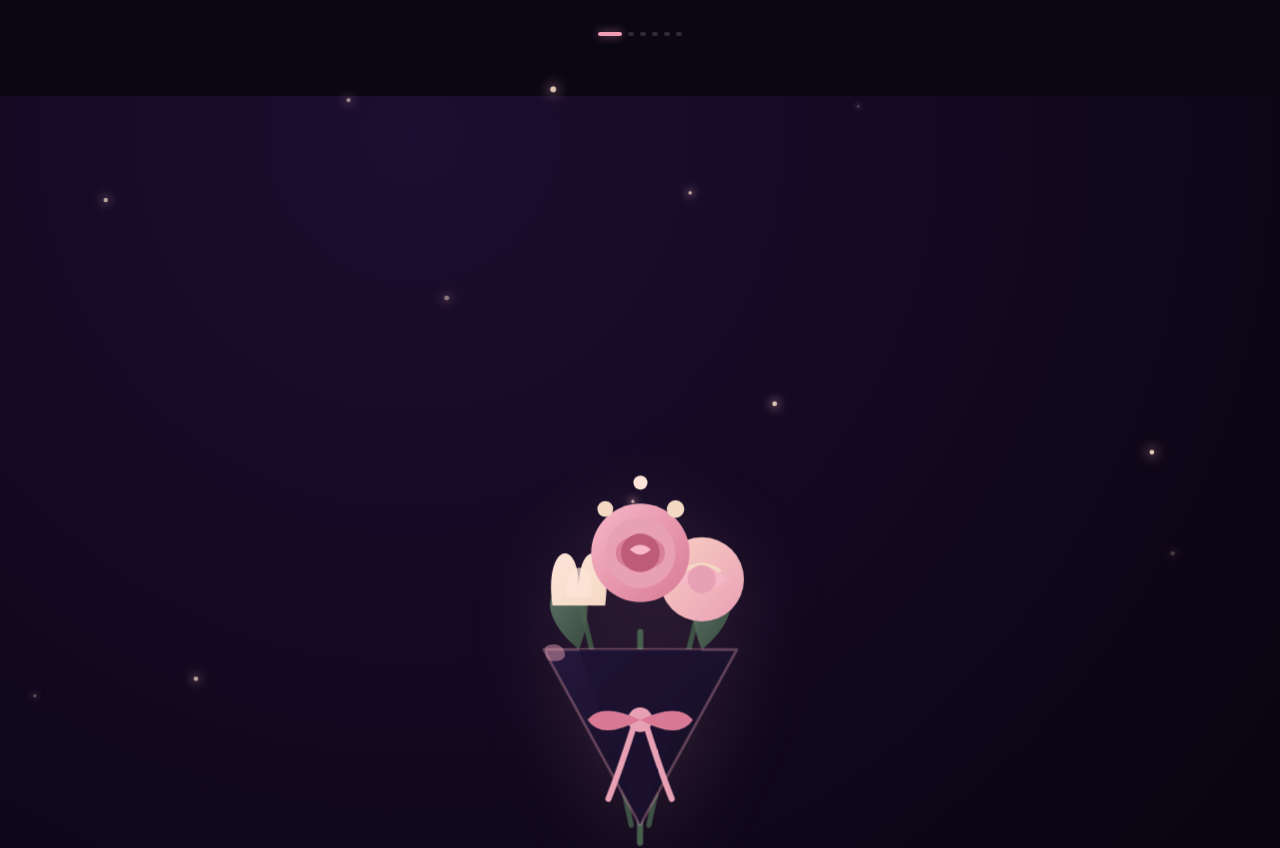
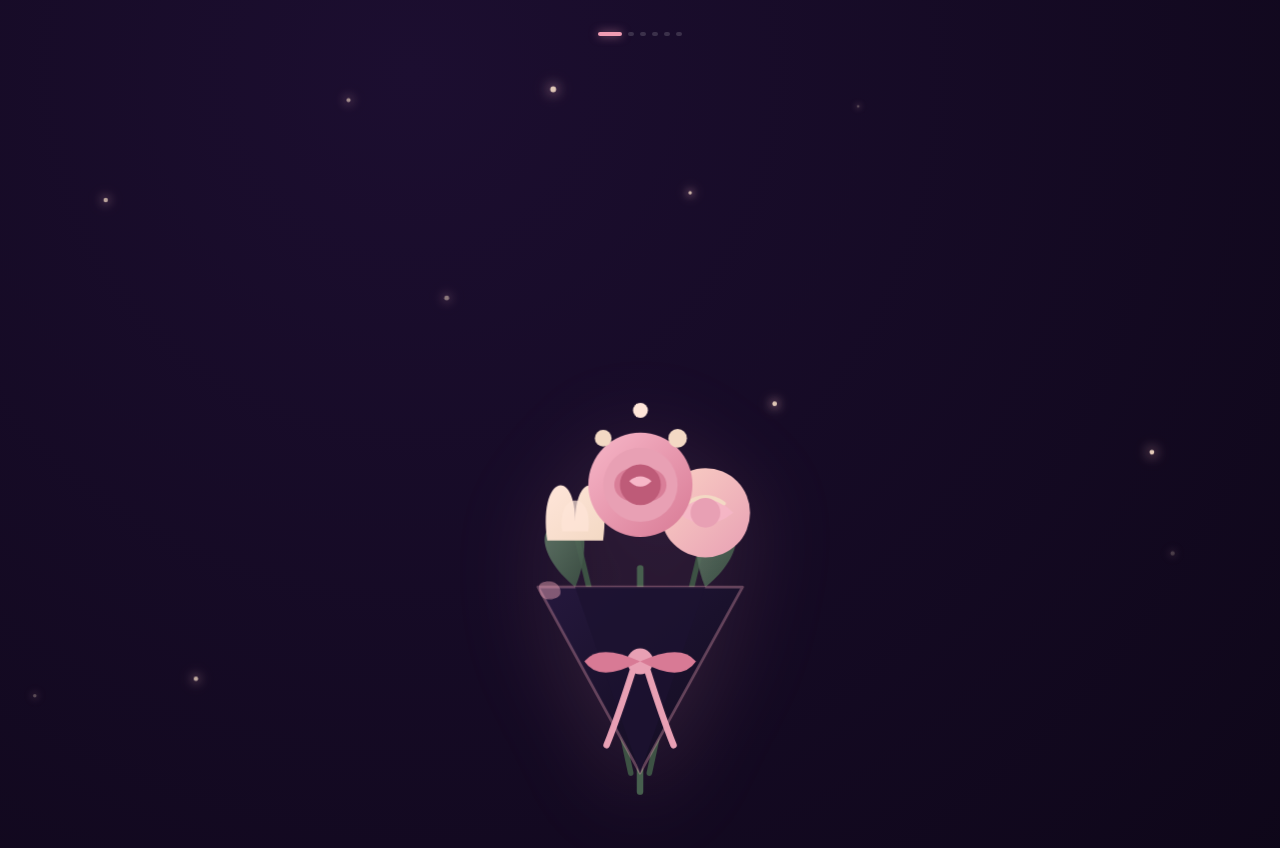
Before and after one commit to Affzy/for-anin, a Next.js app: page / in a window 1280 px wide. Shown: the top 848 px of the page. Built offline with nearby package versions, Linux system fonts and the light colour scheme; a web font is replaced by a local one.

Commit message:
fix: switch to CSS zoom (not transform:scale) to prevent content clipping on desktop

```diff
--- a/app/globals.css
+++ b/app/globals.css
@@ -195,24 +195,22 @@ body {
   }
 }
 
-/* ── Desktop: add extra vertical padding so scaled card doesn't clip ─ */
+/* ── Desktop: zoom the mobile card up so it fills the screen ───── */
+/* CSS zoom (unlike transform:scale) affects real layout so no clipping */
 @media (min-width: 768px) {
-  body {
-    padding-top: 2rem;
-    padding-bottom: 8rem;
+  .journey-card {
+    zoom: 1.25;
   }
 }
 
 @media (min-width: 1024px) {
-  body {
-    padding-top: 4rem;
-    padding-bottom: 14rem;
+  .journey-card {
+    zoom: 1.5;
   }
 }
 
 @media (min-width: 1280px) {
-  body {
-    padding-top: 6rem;
-    padding-bottom: 20rem;
+  .journey-card {
+    zoom: 1.8;
   }
 }
--- a/components/JourneyApp.tsx
+++ b/components/JourneyApp.tsx
@@ -1,6 +1,6 @@
 "use client";
 
-import { useState, useRef, useEffect } from "react";
+import { useState, useRef } from "react";
 import { motion, AnimatePresence, type Variants } from "framer-motion";
 import { config } from "@/src/config/content";
 import FirefliesBackground from "./shared/FirefliesBackground";
@@ -15,40 +15,7 @@ export default function JourneyApp() {
   const [currentPage, setCurrentPage] = useState(1);
   const totalPages = 6;
 
-  // ── DESKTOP SCALING: scale up the mobile-first card on desktop ──
-  const [containerStyle, setContainerStyle] = useState<React.CSSProperties>({});
-
-  useEffect(() => {
-    const updateScale = () => {
-      const w = window.innerWidth;
-      if (w >= 1280) {
-        // Large desktop: 1280px+ → scale 1.7
-        setContainerStyle({
-          transform: "scale(1.7)",
-          transformOrigin: "top center",
-        });
-      } else if (w >= 1024) {
-        // Desktop: 1024–1279px → scale 1.45
-        setContainerStyle({
-          transform: "scale(1.45)",
-          transformOrigin: "top center",
-        });
-      } else if (w >= 768) {
-        // Tablet: 768–1023px → scale 1.2
-        setContainerStyle({
-          transform: "scale(1.2)",
-          transformOrigin: "top center",
-        });
-      } else {
-        // Mobile: no transform
-        setContainerStyle({});
-      }
-    };
-
-    updateScale();
-    window.addEventListener("resize", updateScale);
-    return () => window.removeEventListener("resize", updateScale);
-  }, []);
+  // (no JS scaling needed — CSS zoom handled in globals.css via .journey-card class)
 
   // ── PENGELOLA AUDIO BACKGROUND OTOMATIS & MULUS ───────────
   const audioRef = useRef<HTMLAudioElement | null>(null);
@@ -157,8 +124,7 @@ export default function JourneyApp() {
 
       {/* ── Konten Halaman dengan AnimatePresence (Mode: Wait) ───── */}
       <div
-        className="w-full max-w-[420px] mx-auto min-h-svh flex items-center justify-center relative z-10 pt-10 pb-8 px-4"
-        style={containerStyle}
+        className="journey-card w-full max-w-[420px] mx-auto min-h-svh flex items-center justify-center relative z-10 pt-10 pb-8 px-4"
       >
         <AnimatePresence mode="wait">
           {currentPage === 1 && (
```
